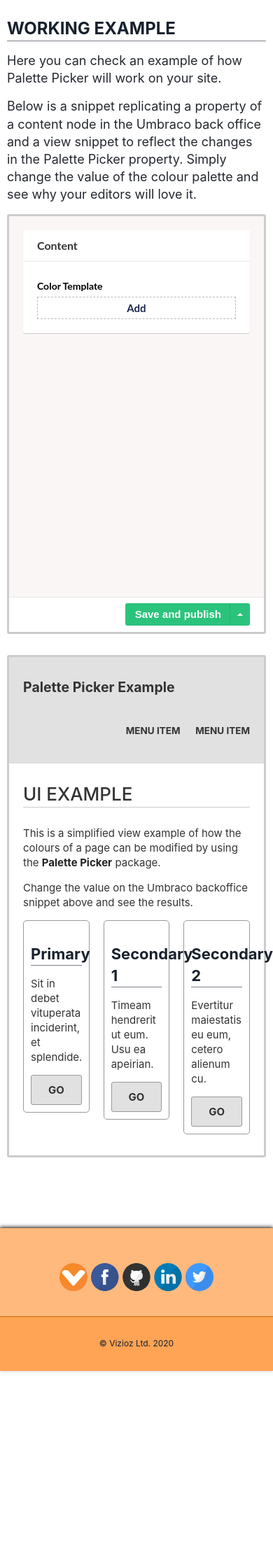
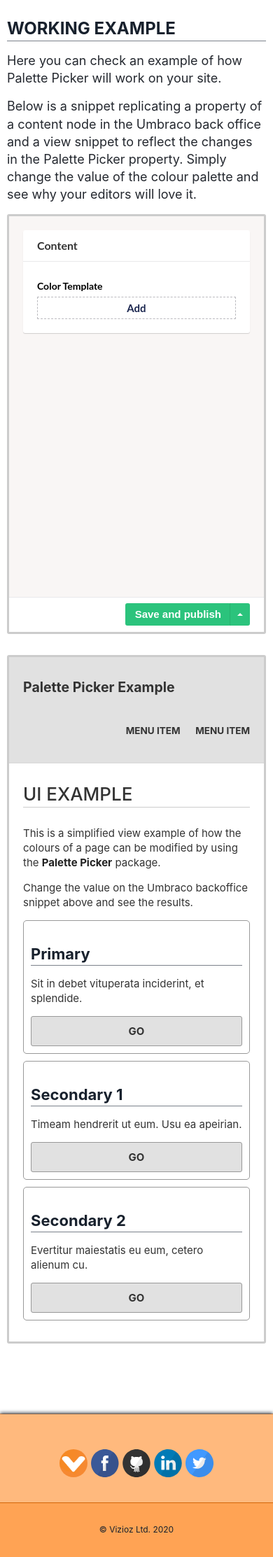
Before and after one commit to Vizioz/Paletton-Picker, a Jekyll site: the page built from docs/index.md, in a window 390 px wide. Shown: the part 1102-3327 px from the top of the page at 70% size. Built offline with Jekyll 4.4.1, drawn with Linux system fonts in a browser that asks for light colours; before the commit the page ends 3061 px from its top, so only the background shows below that.

Commit message:
Update example.css

```diff
--- a/docs/css/example.css
+++ b/docs/css/example.css
@@ -554,7 +554,7 @@
 }
 @media (max-width: 767px) {
 	.ui-view .row .span4 {
-	  width: 100%%;
+	  width: 100%;
 	}
 }
 .ui-view .tile {
```
